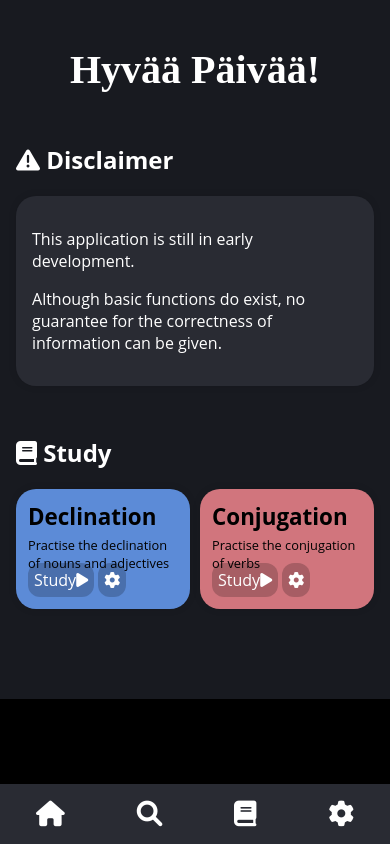
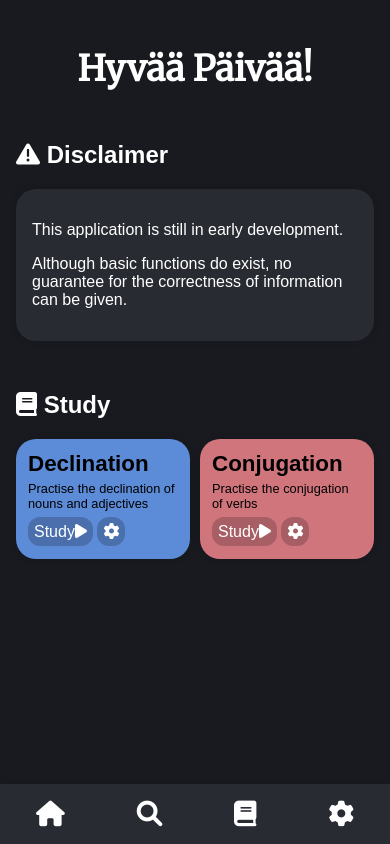
Before and after one commit to samsoneko/inflect, a SvelteKit app: page / in a window 390 px wide. Built offline with nearby package versions, Linux system fonts and the light colour scheme.

Commit message:
Fixed height of app container and modified fonts

```diff
--- a/src/app.html
+++ b/src/app.html
@@ -8,6 +8,7 @@
 		%sveltekit.head%
 		<link rel="stylesheet" href="https://cdnjs.cloudflare.com/ajax/libs/font-awesome/6.0.0-beta3/css/all.min.css"/>
 		<link rel="stylesheet" href="%sveltekit.assets%/global.css">
+		<link rel="stylesheet" href="https://fonts.googleapis.com/css?family=Fjalla+One|Libre+Baskerville|Merriweather|Open+Sans">
 	</head>
 	<body data-sveltekit-preload-data="hover">
 		<div style="display: contents">%sveltekit.body%</div>
--- a/static/global.css
+++ b/static/global.css
@@ -45,7 +45,7 @@
 }
 
 body {
-    font-family: "Open Sans", sans-serif;
+    font-family: "Arial", sans-serif;
     background-color: black;
     color: var(--text-color);
     display: flex;
@@ -104,8 +104,8 @@ button, form {
 .page-title {
     margin-top: 30px;
     margin-bottom: 30px;
-    font-size: 2.5em;
-    font-family: Merriweather, serif;
+    font-size: 2.2em;
+    font-family: 'Merriweather', serif;
     text-align: center;
 }
 
@@ -168,8 +168,9 @@ button, form {
 @media screen and (max-width: 600px) {
 
 
-    body {
+    html, body {
         margin: 0px!important;
+        height: 100%;
     }
 
     .app-frame {
```
